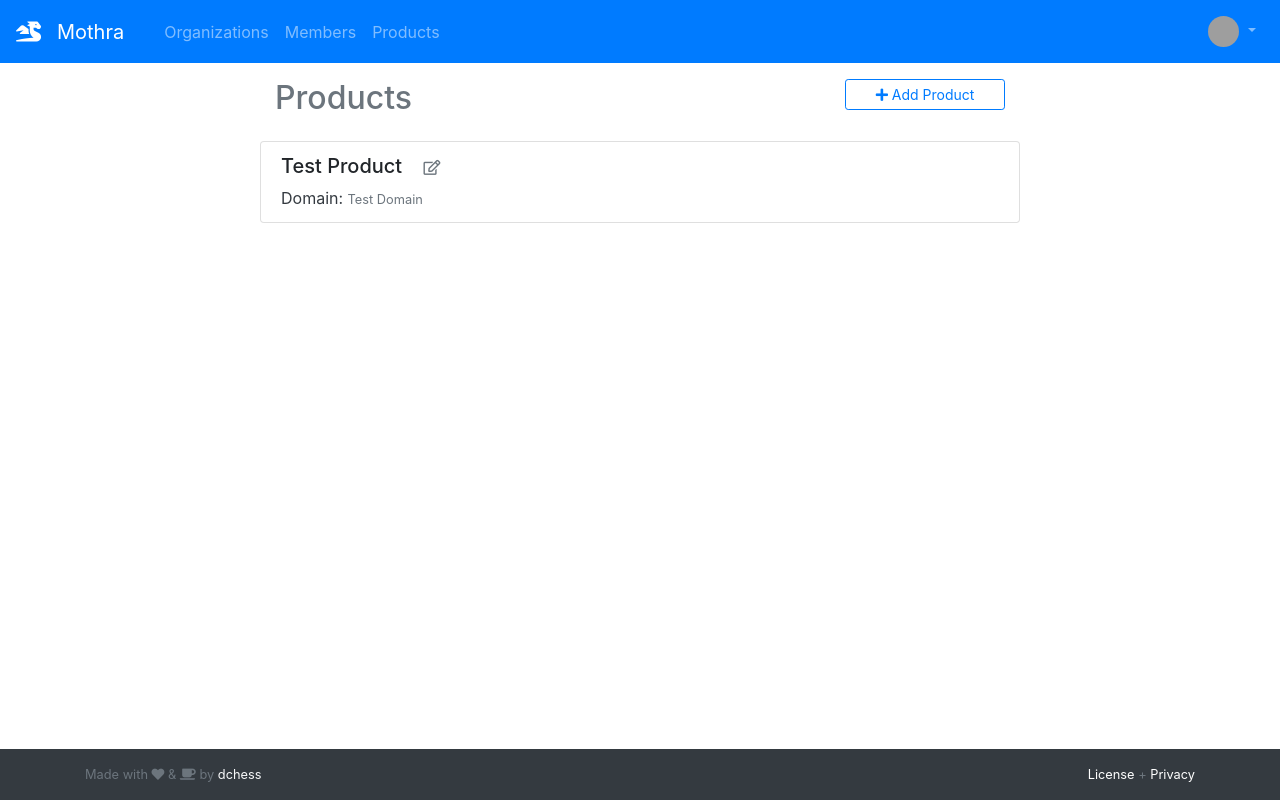
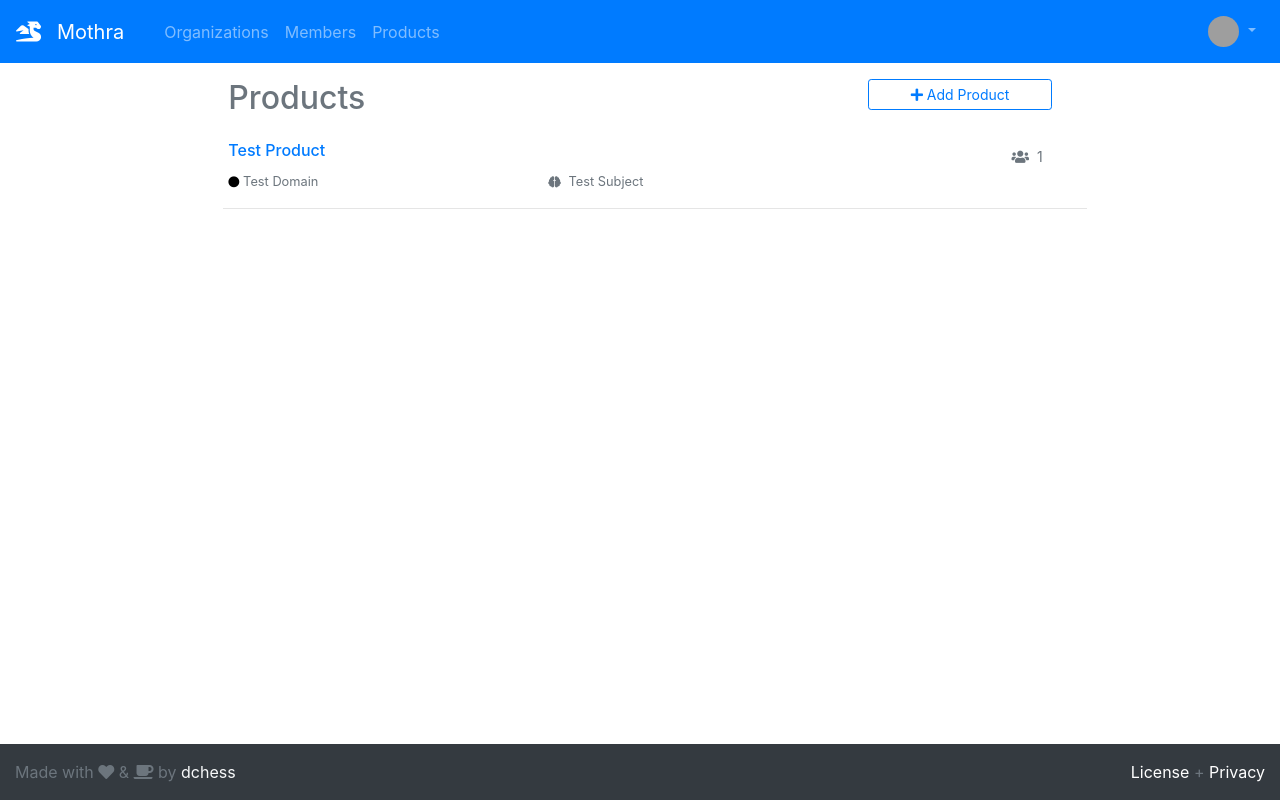
Before and after one commit to dchess/mothra, a Django app: page /products/ in a window 1280 px wide. Run offline with Django 3.2, Linux system fonts and the light colour scheme; a user stored in the database is signed in; data comes from the database, SQL or seed files in the repository; some libraries are stand-ins or nearby versions; grey boxes are pictures that could not be loaded.

Commit message:
Update page styling for footer and products

```diff
--- a/static/css/style.css
+++ b/static/css/style.css
@@ -1,24 +1,14 @@
 
-html,body,main  {
-  height: 100%;
+body, .sticky-footer-wrapper {
+  min-height:100vh;
 }
 
-#login-form {
-  height: 100%;
-  display: -ms-flexbox;
-  display: flex;
-  -ms-flex-align: center;
-  align-items: center;
-  padding-top: 40px;
-  padding-bottom: 40px;
-  background-color: #f5f5f5;
+.flex-fill {
+  flex:1 1 auto;
 }
 
 .form-signin {
-  width: 100%;
-  max-width: 330px;
-  padding: 15px;
-  margin: auto;
+  margin-top: 15%;
 }
 
 .form-signin .form-control {
@@ -40,11 +30,6 @@ html,body,main  {
   margin-bottom: 10px;
   border-top-left-radius: 0;
   border-top-right-radius: 0;
-}
-
-.footer > .container {
-  padding-left: 15px;
-  padding-right: 15px;
 }
 
 .profile-pic {
--- a/templates/_footer.html
+++ b/templates/_footer.html
@@ -1,4 +1,3 @@
-<div class="container bg-dark small">
 <div class="row">
     <div class="col-sm-12 col-md-10 text-right text-md-left">
         <span class="text-muted ">Made with <i class="fas fa-heart"></i> &amp; <i class="fas fa-coffee"></i> by <a
@@ -12,4 +11,3 @@
         </span>
     </div>
 </div>
-</div>
--- /dev/null
+++ b/templates/_product_list.html
@@ -0,0 +1,40 @@
+{% for product in object_list %}
+<div class="row">
+    <div class="col-sm-6 offset-sm-2">
+        <h6><a href="{% url "product" product.id %}">{{ product.name }}</a></h6>
+    </div>
+    <div class="col-sm-2 text-right">
+        <a href="#" class="btn btn-sm text-muted">
+            <i class="fas fa-users pr-1"></i>
+            {{ product.usage_set.count }}
+        </a>
+    </div>
+</div>
+<div class="row text-muted small">
+    <div class="col-sm-3 offset-sm-2">
+        <i class="fas fa-circle fa-sm" style="color: {{ product.domain.color }}"></i>
+        {{ product.domain }}
+    </div>
+    <div class="col-sm-2">
+        {% if product.subject %}
+        <i class="{{ product.subject.icon }} fa-sm pr-1"></i>
+        {{ product.subject }}
+        {% endif %}
+    </div>
+    {% for review in product.usage_set.all %}
+    {% if review.reviewer == profile %}
+    <div class="col-sm-2 offset-sm-2 text-right">
+        <span class="small pr-2">
+            <i class="fas fa-upload pr-1"></i>
+            {{ review.how_push }}
+        </span>
+        <span class="small">
+            <i class="fas fa-download pr-1"></i>
+            {{ review.how_pull }}
+        </span>
+    </div>
+    {% endif %}
+    {% endfor %}
+</div>
+<hr class="col-sm-8 offset-sm-2">
+{% endfor %}
--- a/templates/_profile_nav.html
+++ b/templates/_profile_nav.html
@@ -8,9 +8,5 @@
                 </sup>
             </a>
         </li>
-        <li class="nav-item">
-            <a class="nav-link text-muted" id="repos-tab" data-toggle="tab" href="#repos" role="tab">Repos
-            </a>
-        </li>
     </ul>
 </div>
--- a/templates/base.html
+++ b/templates/base.html
@@ -17,18 +17,20 @@
     <link rel="stylesheet" type="text/css" href="{% static "css/style.css" %}" media="screen,projection" />
 </head>
 
-<body class="d-flex flex-column h-100">
+<body class="d-flex flex-column sticky-footer-wrapper">
     <header>
         {% include '_navbar.html' %}
     </header>
 
-    <main role="main" class="flex-shrink-0">
+    <main role="main" class="container-fluid flex-fill">
         {% block content %}
         {% endblock %}
-    </main><!-- /.container -->
+    </main>
 
-    <footer class="footer mt-auto py-3 bg-dark">
-        {% include '_footer.html' %}
+    <footer class="footer">
+        <div class="container-fluid sticky-bottom bg-dark mt-3 py-3">
+            {% include '_footer.html' %}
+        </div>
     </footer>
     <!-- Bootstrap core JavaScript
     ================================================== -->
--- a/templates/products.html
+++ b/templates/products.html
@@ -1,6 +1,5 @@
 {% extends "base.html" %}
 {% block content %}
-<div class="container">
 <div class="row">
     <div class="col-sm-6 offset-sm-2">
         <h2 class="text-muted py-3">Products</h2>
@@ -12,29 +11,8 @@
         </a>
     </div>
 </div>
-    <div class="row">
-        <div class="col-sm-8 offset-sm-2">
-            <div class="list-group">
-                {% for product in object_list %}
-                <div class="row">
-                    <div class="col-sm list-group-item mb-2">
-                        <h5>{{ product.name }}
-                            <a href="{% url "edit_product" product.id %}" class="edit-btn text-muted">
-                                <i class="far fa-edit pl-3 fa-xs"></i>
-                            </a>
-                        </h5>
 
-                        <span class="text-dark">Domain: </span>
-                        <span class="text-muted small">{{ product.domain }}</span><br>
-                        {% if produc.subject %}
-                        <span class="text-dark">Subject: </span>
-                        <span class="text-muted small">{{ product.subject }}</span><br>
-                        {% endif %}
-                    </div>
-                </div>
-                {% endfor %}
-            </div>
-        </div>
-    </div>
-</div>
+
+{% include "_product_list.html" %}
+
 {% endblock %}
```
Also changed, not shown: templates/registration/login.html (+12 -3 lines). Lines whose indentation alone changed are shown as unchanged.
